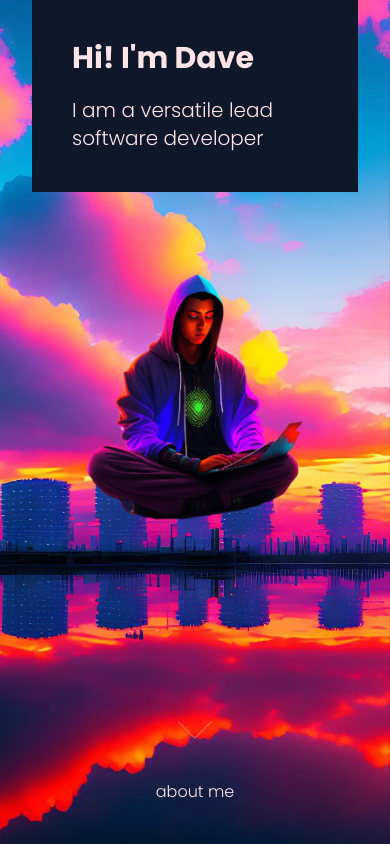
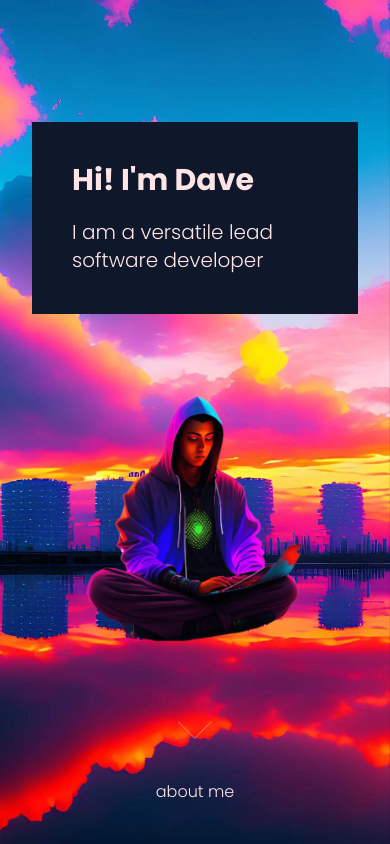
Before and after one commit to czechdave/czechdave.com, a React (Vite) app: page / in a window 390 px wide. Shown: the top 844 px of the page. Built offline with nearby package versions, Linux system fonts and the light colour scheme.

Commit message:
Fix layout

```diff
--- a/src/App.tsx
+++ b/src/App.tsx
@@ -53,7 +53,7 @@ function App() {
         className="min-h-screen h-[600px] w-screen object-cover object-bottom fixed -z-10"
       />
       <div className="bg-transparent">
-        <section className="container min-h-screen flex flex-col md:flex-row-reverse gap-20 items-center relative">
+        <section className="container min-h-screen flex flex-col md:flex-row-reverse gap-20 items-center justify-center relative">
           <div className="h-1/2 md:h-full md:w-2/3 flex flex-col justify-center">
             <header className="self-center p-10 bg-slate-900">
               <h1 className="font-extrabold text-3xl lg:text-6xl">
@@ -79,7 +79,7 @@ function App() {
         <div className="overflow-hidden">
           <section
             id="about-section"
-            className="container min-h-screen flex flex-col md:flex-row-reverse gap-20 items-center pt-20 relative pb-60"
+            className="container min-h-screen flex flex-col md:flex-row-reverse gap-20 items-center justify-center pt-20 relative pb-60"
           >
             <article className="md:w-2/3">
               <p className="md:text-xl md:py-20">
@@ -133,7 +133,7 @@ function App() {
         <div className="bg-fuchsia-900">
           <section
             id="team-section"
-            className="container min-h-screen flex flex-col md:flex-row gap-20 items-center pt-20 relative pb-60"
+            className="container min-h-screen flex flex-col md:flex-row gap-20 items-center justify-center pt-20 relative pb-60"
           >
             <article className="md:w-2/3">
               <p className="md:text-xl md:py-20">
@@ -158,7 +158,7 @@ function App() {
           id="contact-section"
           className="container min-h-screen flex flex-col justify-between"
         >
-          <div className="flex-grow flex flex-col md:flex-row gap-10 md:gap-20 items-center py-20">
+          <div className="flex-grow flex flex-col md:flex-row gap-10 md:gap-20 items-center justify-center py-20">
             <img src={imgDave} className="md:w-1/3" />
             <article className="md:w-2/3">
               <p className="md:text-2xl">
```
